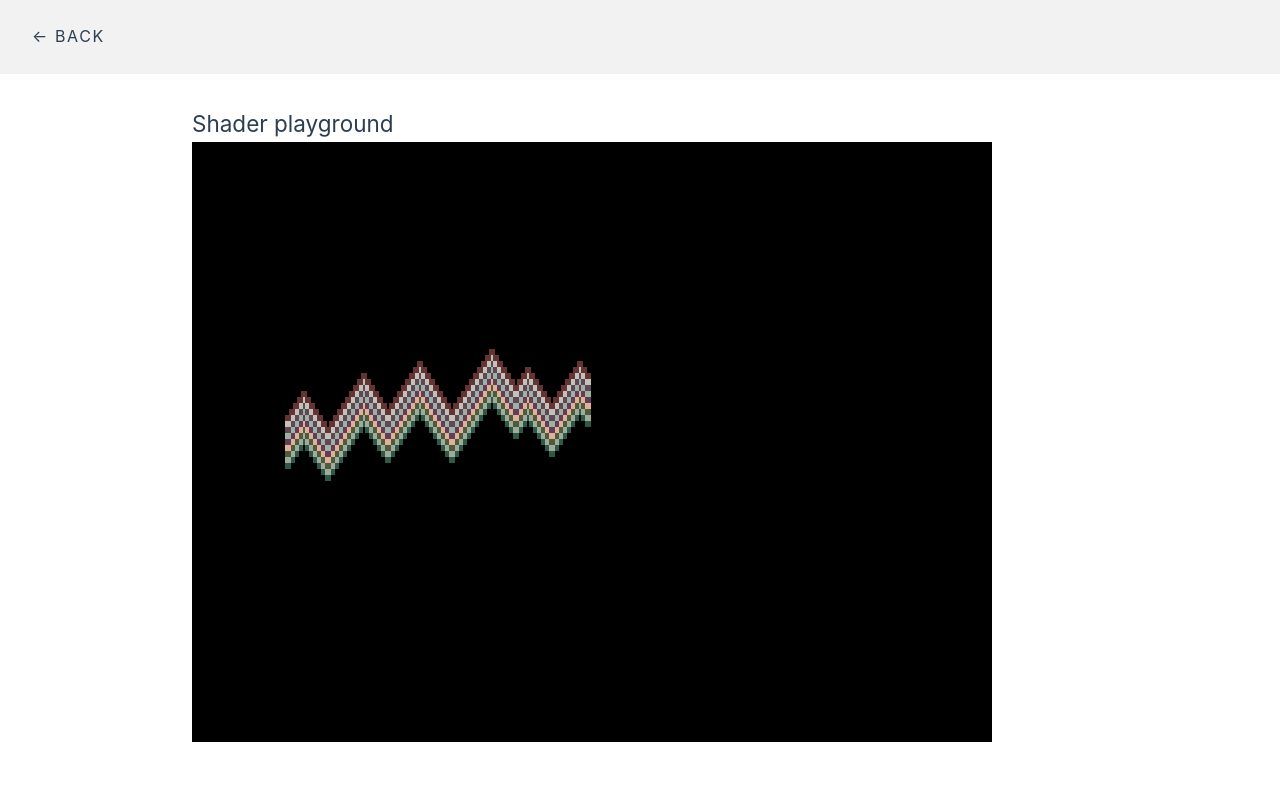
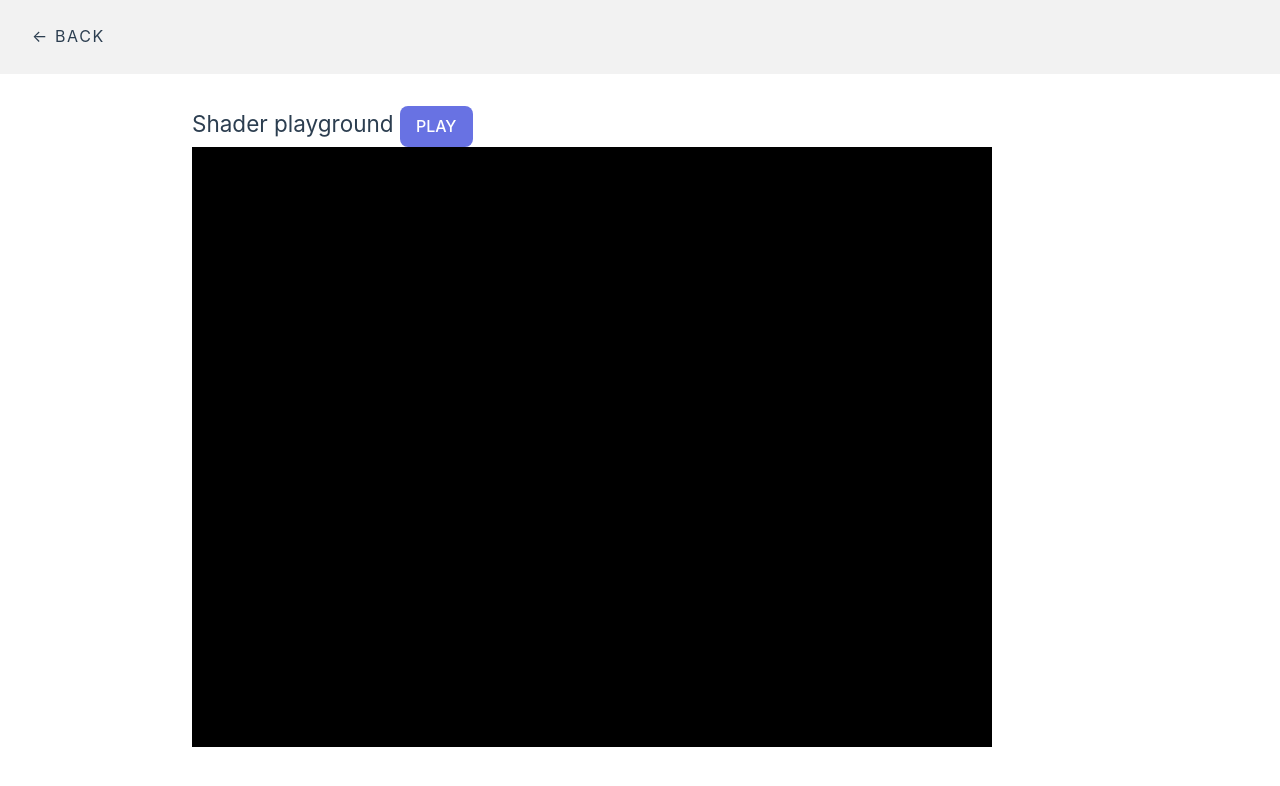
Before and after one commit to persuc/resume, a Vue app: page /lines in a window 1280 px wide. Shown: the top 786 px of the page. Built offline with nearby package versions, Linux system fonts and the light colour scheme.

Commit message:
play and pause

```diff
--- a/src/views/Lines.vue
+++ b/src/views/Lines.vue
@@ -9,6 +9,7 @@ const canvas: Ref<HTMLCanvasElement> = ref(null) as unknown as Ref<HTMLCanvasEle
 let gl: WebGL2RenderingContext;
 let program: WebGLProgram;
 let positionBuffer: WebGLBuffer;
+let paused = ref(true);
 const speed = 0.0001;
 let delta = 0;
 let lastFrame: DOMHighResTimeStamp = 0;
@@ -42,13 +43,19 @@ function draw(time: DOMHighResTimeStamp) {
   lastFrame = time;
 
   let lastX = lines[0][lines[0].length - 2];
-
-  if (lastX < -0.01 && (time > flipTime || Math.abs(lines[0][lines[0].length - 1]) >= 0.3)) {
-    flipTime = 200 + (Math.random() * 800) + time;
-    direction = !direction;
-  }
+  let lastY = lines[0][lines[0].length - 1];
 
   while (lastX < -0.01) {
+    if (time > flipTime || Math.abs(lastY) >= 0.3) {
+      flipTime = 200 + (Math.random() * 800) + time;
+      if (lastY >= 0.3) {
+        direction = false;
+      } else if (lastY <= 0.3) {
+        direction = true;
+      } else {
+        direction = !direction;
+      }
+    }
     for (const line of lines) {
       line.push(lastX + 0.01, line[line.length - 1] + (direction ? 0.02 : -0.02))
     }
@@ -84,7 +91,8 @@ function draw(time: DOMHighResTimeStamp) {
     gl.drawArrays(gl.POINTS, 0, line.length / 2);
   }
 
-  window.requestAnimationFrame(draw);
+  if (!paused.value)
+    window.requestAnimationFrame(draw);
 }
 
 onMounted(() => {
@@ -147,8 +155,6 @@ onMounted(() => {
   // canvas.width = canvas.clientWidth;
   // canvas.height = canvas.clientHeight;
   gl.viewport(0, 0, gl.drawingBufferWidth, gl.drawingBufferHeight);
-
-  window.requestAnimationFrame(draw)
 })
 
 function cleanUp() {
@@ -165,6 +171,13 @@ onUnmounted(() => {
   cleanUp();
 })
 
+function togglePaused() {
+  paused.value = !paused.value
+  if (!paused.value) {
+    window.requestAnimationFrame(draw);
+  }
+}
+
 </script>
 
 <template>
@@ -173,7 +186,7 @@ onUnmounted(() => {
 
   <div class="lines px-8 pt-8" style="max-width: 60rem; margin: 0 auto;">
 
-    <h2>Shader playground</h2>
+    <h2>Shader playground <div class="button" style="display: inline-block; font-size: 1rem;" @click="togglePaused">{{ paused ? 'Play' : 'Pause' }}</div></h2>
 
     <canvas ref="canvas" width="800" height="600" style="background-color: white;"></canvas>
 
```
